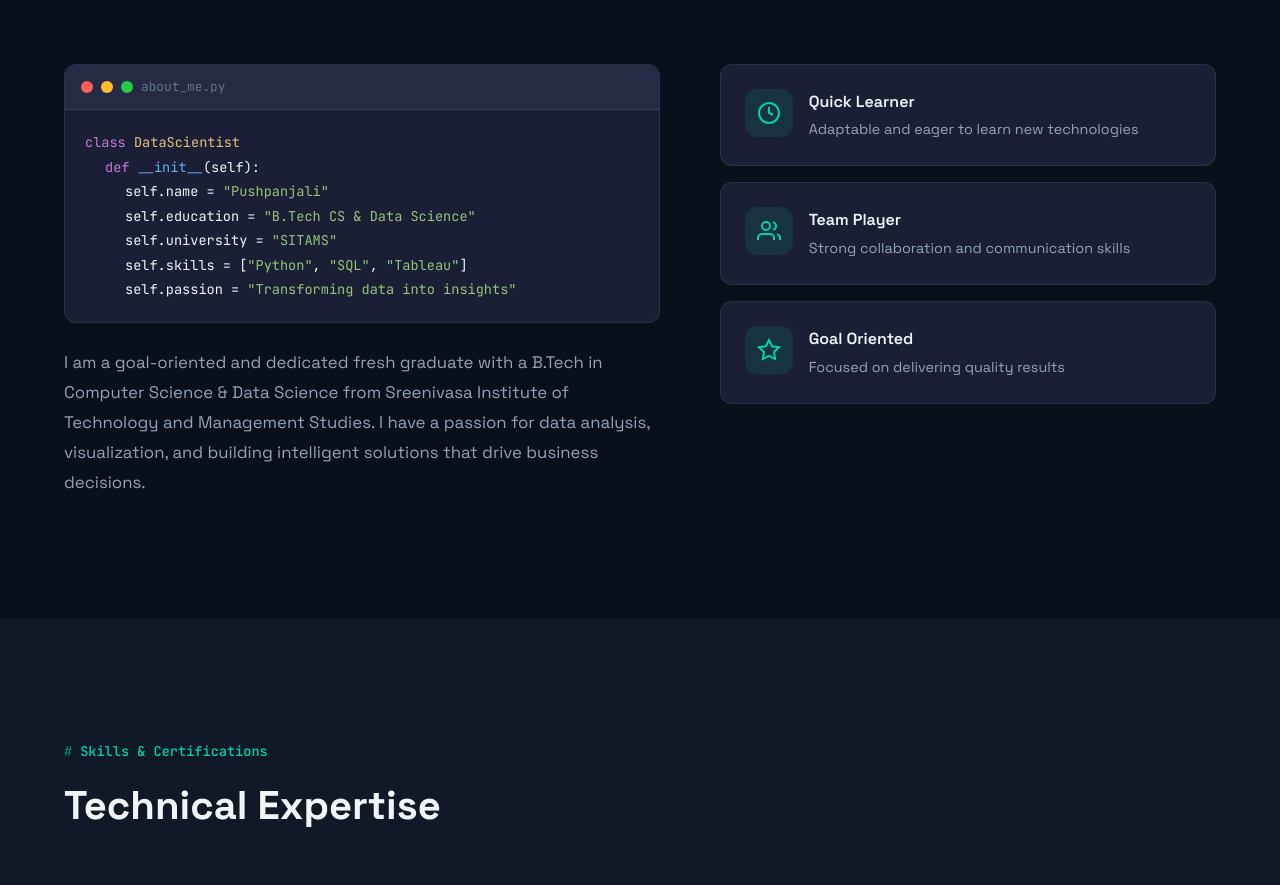
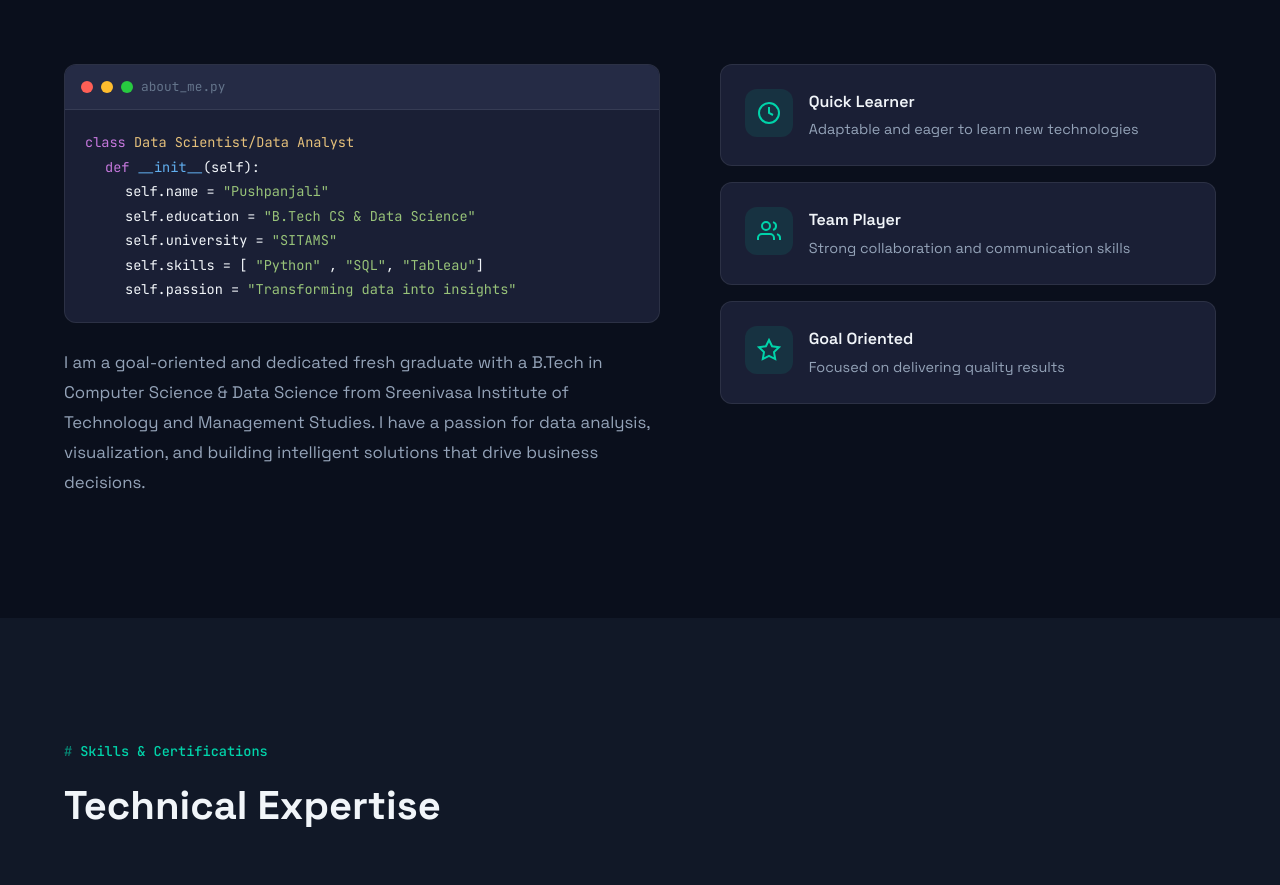
Before and after one commit to Pushpanjali0410/Pushpanjali0410.github.io, a website: page index.html in a window 1280 px wide. Shown: the part 1005-1890 px from the top of the page. Drawn offline with Linux system fonts and the light colour scheme.

Commit message:
Update index.html

```diff
--- a/index.html
+++ b/index.html
@@ -182,13 +182,13 @@
                             <span>about_me.py</span>
                         </div>
                         <div class="code-body">
-                            <p><span class="keyword">class</span> <span class="class-name"> DataScientist </span> </p>
+                            <p><span class="keyword">class</span> <span class="class-name"> Data Scientist/Data Analyst </span> </p>
                             <p class="indent"><span class="keyword">def</span> <span class="function">__init__</span>(self):</p>
-                            <p class="indent-2">self.name = <span class="string">"Pushpanjali"</span></p>
-                            <p class="indent-2">self.education = <span class="string">"B.Tech CS & Data Science"</span></p>
-                            <p class="indent-2">self.university = <span class="string">"SITAMS"</span></p>
-                            <p class="indent-2">self.skills = [<span class="string">"Python"</span>, <span class="string">"SQL"</span>, <span class="string">"Tableau"</span>]</p>
-                            <p class="indent-2">self.passion = <span class="string">"Transforming data into insights"</span></p>
+                            <p class="indent-2"> self.name = <span class="string">"Pushpanjali"</span></p>
+                            <p class="indent-2"> self.education = <span class="string"> "B.Tech CS & Data Science" </span></p>
+                            <p class="indent-2"> self.university = <span class="string"> "SITAMS" </span></p>
+                            <p class="indent-2"> self.skills = [<span class="string"> "Python" </span>, <span class="string">"SQL"</span>, <span class="string">"Tableau"</span>]</p>
+                            <p class="indent-2"> self.passion = <span class="string"> "Transforming data into insights" </span></p>
                         </div>
                     </div>
                     <p class="about-description">I am a goal-oriented and dedicated fresh graduate with a B.Tech in Computer Science & Data Science from Sreenivasa Institute of Technology and Management Studies. I have a passion for data analysis, visualization, and building intelligent solutions that drive business decisions.</p>
```
